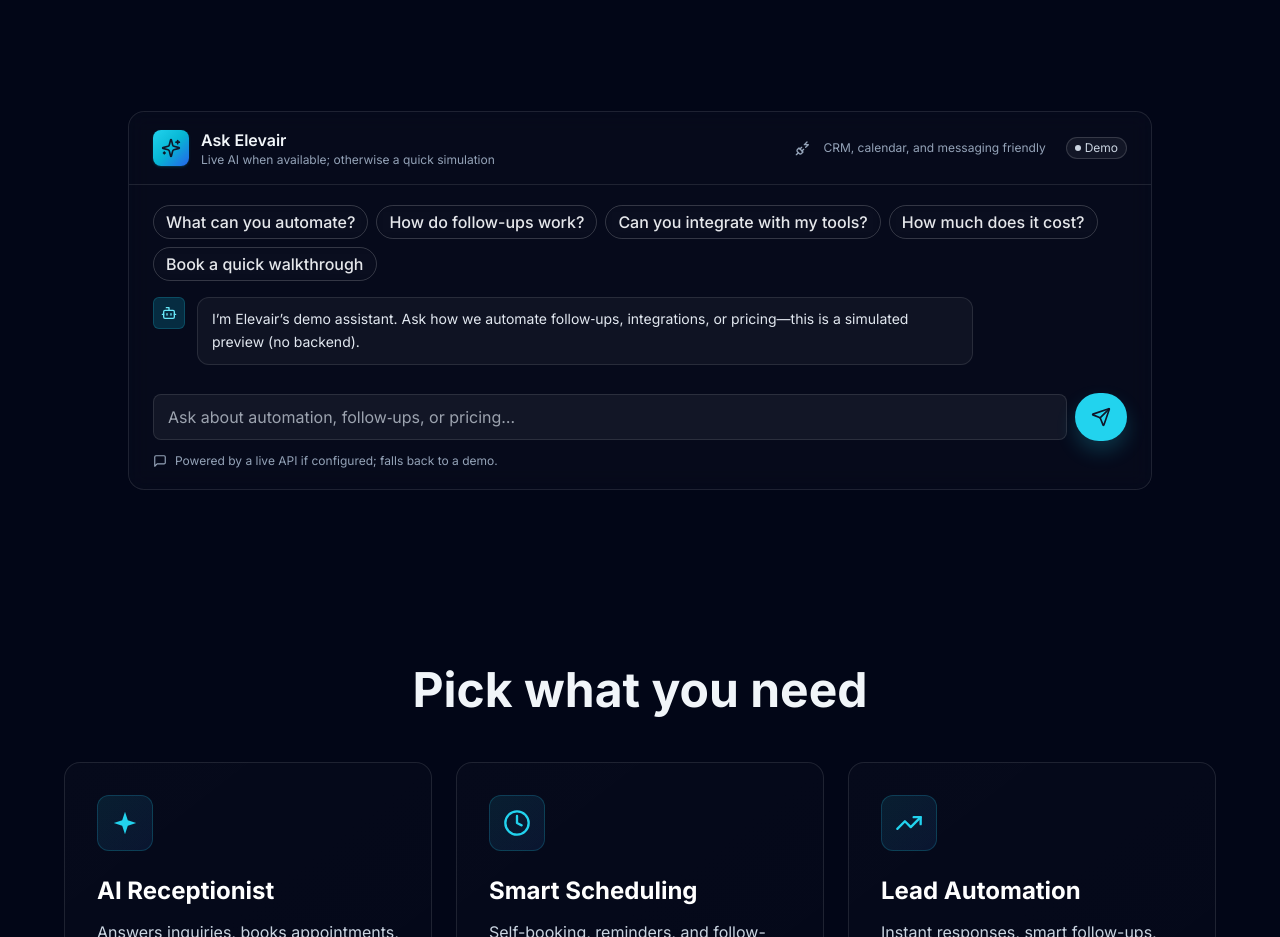
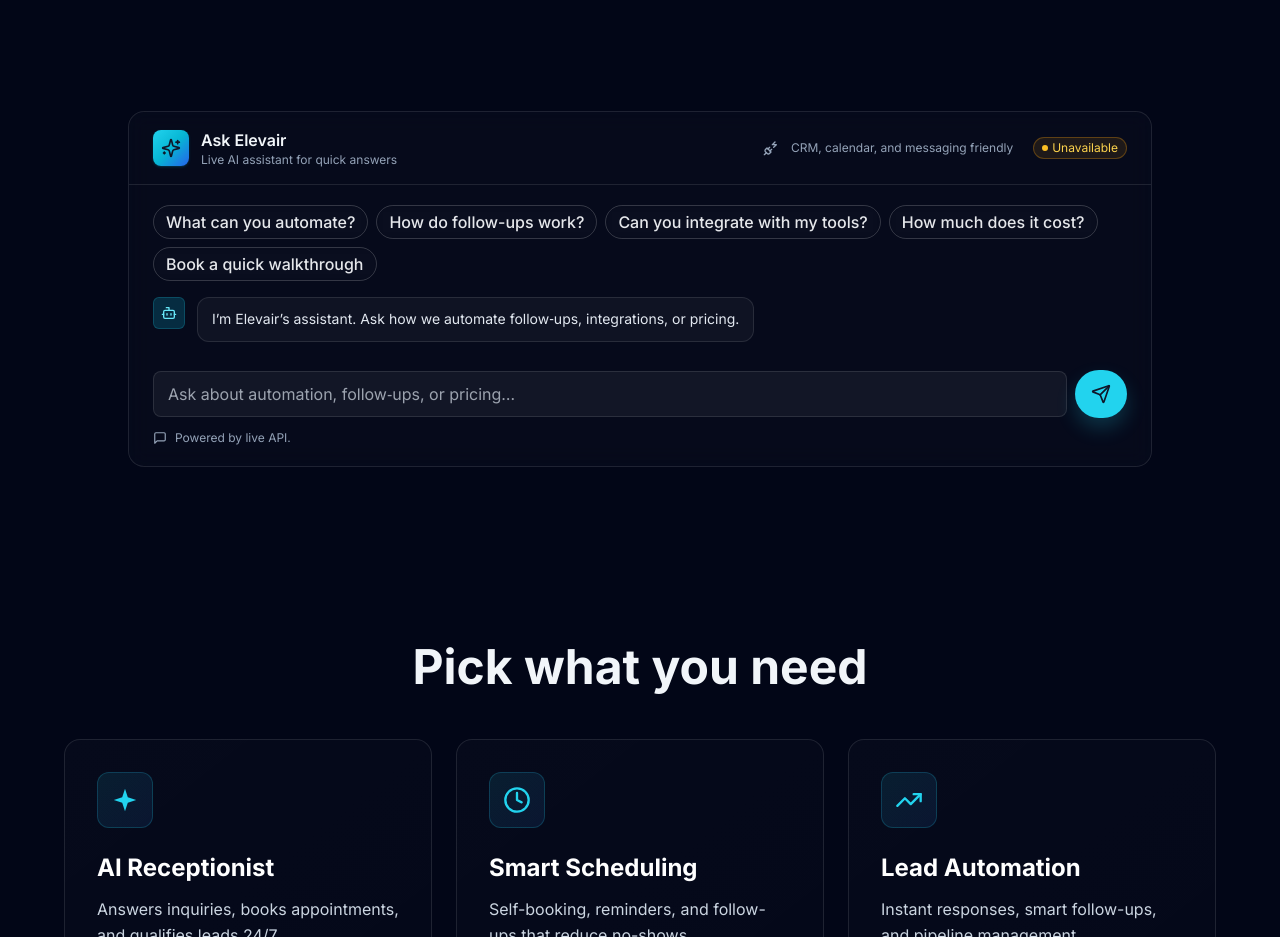
Before and after one commit to campbellhendee/elevair-clean, a Next.js app: page / in a window 1280 px wide. Shown: the part 1560-2497 px from the top of the page. Built offline with nearby package versions, Linux system fonts and the light colour scheme; no server answers.

Commit message:
remove-demo-fallback-and-copy

```diff
--- a/components/DemoAssistant.tsx
+++ b/components/DemoAssistant.tsx
@@ -12,38 +12,6 @@ const SUGGESTIONS = [
   "How much does it cost?",
   "Book a quick walkthrough",
 ];
-
-function pickResponse(q: string): string {
-  const s = q.toLowerCase();
-  if (/(price|cost|pricing|plan)/.test(s)) {
-    return (
-      "We keep pricing simple: start with a focused rollout (inbound capture + instant follow‑ups), then expand only if it drives results. Most teams begin on a monthly plan that includes setup, tuning, and ongoing improvements. Want a quick rundown or a tailored estimate?"
-    );
-  }
-  if (/(follow.?up|speed|response)/.test(s)) {
-    return (
-      "We capture leads instantly, reply within seconds with context‑aware messages, and keep nudging until a meeting is booked. Missed calls and web forms are routed into one clean queue with automatic reminders and handoffs. You choose tone; we handle consistency."
-    );
-  }
-  if (/(integrat|tool|hubspot|zapier|make|twilio|calendar)/.test(s)) {
-    return (
-      "Yes. Common integrations: HubSpot/CRM, calendars, Twilio, email, and web chat. We’ll map your current flow, then connect only what matters so the system stays simple and measurable."
-    );
-  }
-  if (/(automate|do|capabilit|what can you)/.test(s)) {
-    return (
-      "Typical wins: capture web traffic, qualify, route by rules, and book meetings automatically. We also standardize notes and create clean CRM entries so your pipeline stays accurate without extra clicks."
-    );
-  }
-  if (/(book|demo|call|walkthrough)/.test(s)) {
-    return (
-      "Happy to show a 10‑minute walkthrough. Pick a time on the Book page—we’ll review your current funnel and outline a simple first win."
-    );
-  }
-  return (
-    "Great question. We start with a quick discovery, then ship a small automation that proves value in days—not weeks. From there, we expand carefully so it stays reliable and easy to maintain."
-  );
-}
 
 function useStreamedText(target: string) {
   const [text, setText] = useState("");
@@ -65,7 +33,7 @@ export default function DemoAssistant() {
   const [input, setInput] = useState("");
   const [loading, setLoading] = useState(false);
   const [rawAssistant, setRawAssistant] = useState("");
-  const [mode, setMode] = useState<"live" | "demo">("demo");
+  const [mode, setMode] = useState<"live" | "unavailable">("unavailable");
   const [apiError, setApiError] = useState<string | null>(null);
   // Only auto-scroll after user interacts; avoid jumping the page on first render
   const [shouldStickToBottom, setShouldStickToBottom] = useState(false);
@@ -74,7 +42,7 @@ export default function DemoAssistant() {
       id: "s1",
       role: "assistant",
       content:
-        "I’m Elevair’s demo assistant. Ask how we automate follow‑ups, integrations, or pricing—this is a simulated preview (no backend).",
+        "I’m Elevair’s assistant. Ask how we automate follow‑ups, integrations, or pricing.",
     },
   ]);
   const endRef = useRef<HTMLDivElement>(null);
@@ -147,23 +115,18 @@ export default function DemoAssistant() {
         setLoading(false);
         return;
       }
-      // fall through to demo if nothing streamed
+      // fall through to error if nothing streamed
       throw new Error("empty");
     } catch (err) {
-      // Demo fallback
-      if (mode !== "demo") setMode("demo");
-      setApiError("Live AI is unavailable right now — showing a quick demo response instead.");
-      const answer = pickResponse(content);
+      // No demo fallback — show friendly error and stop
+      setMode("unavailable");
+      setApiError("Live AI is unavailable right now. Please try again in a bit or book a quick walkthrough at /book.");
+      setMessages((m) => [
+        ...m,
+        { id: cryptoRandom(), role: "assistant", content: "Sorry — I can’t reach the AI right now. Please try again shortly." },
+      ]);
       setRawAssistant("");
-      setTimeout(() => {
-        setRawAssistant(answer);
-        const assistant: Msg = { id: cryptoRandom(), role: "assistant", content: answer };
-        setTimeout(() => {
-          setMessages((m) => [...m, assistant]);
-          setRawAssistant("");
-          setLoading(false);
-        }, Math.min(2500, Math.max(600, answer.length * 8)));
-      }, 380);
+      setLoading(false);
     }
   };
 
@@ -184,7 +147,7 @@ export default function DemoAssistant() {
               </div>
               <div>
                 <div className="font-semibold">Ask Elevair</div>
-                <div className="text-xs text-slate-400">Live AI when available; otherwise a quick simulation</div>
+                <div className="text-xs text-slate-400">Live AI assistant for quick answers</div>
               </div>
             </div>
             <div className="hidden sm:flex items-center gap-3 text-xs text-slate-400">
@@ -193,10 +156,10 @@ export default function DemoAssistant() {
               <span className={`ml-2 inline-flex items-center gap-1 px-2 py-0.5 rounded-full border ${
                 mode === "live"
                   ? "text-emerald-300 border-emerald-500/30 bg-emerald-500/10"
-                  : "text-slate-300 border-white/15 bg-white/5"
+                  : "text-amber-300 border-amber-500/30 bg-amber-500/10"
               }`}>
-                <span className={`w-1.5 h-1.5 rounded-full ${mode === "live" ? "bg-emerald-400" : "bg-slate-300"}`} />
-                {mode === "live" ? "Live AI" : "Demo"}
+                <span className={`w-1.5 h-1.5 rounded-full ${mode === "live" ? "bg-emerald-400" : "bg-amber-400"}`} />
+                {mode === "live" ? "Live AI" : "Unavailable"}
               </span>
             </div>
           </div>
@@ -261,7 +224,7 @@ export default function DemoAssistant() {
             )}
             <div className="mt-3 text-xs text-slate-400 flex items-center gap-2">
               <MessageSquare className="h-3.5 w-3.5" />
-              <span>Powered by a live API if configured; falls back to a demo.</span>
+              <span>Powered by live API.</span>
             </div>
           </div>
         </div>
```
